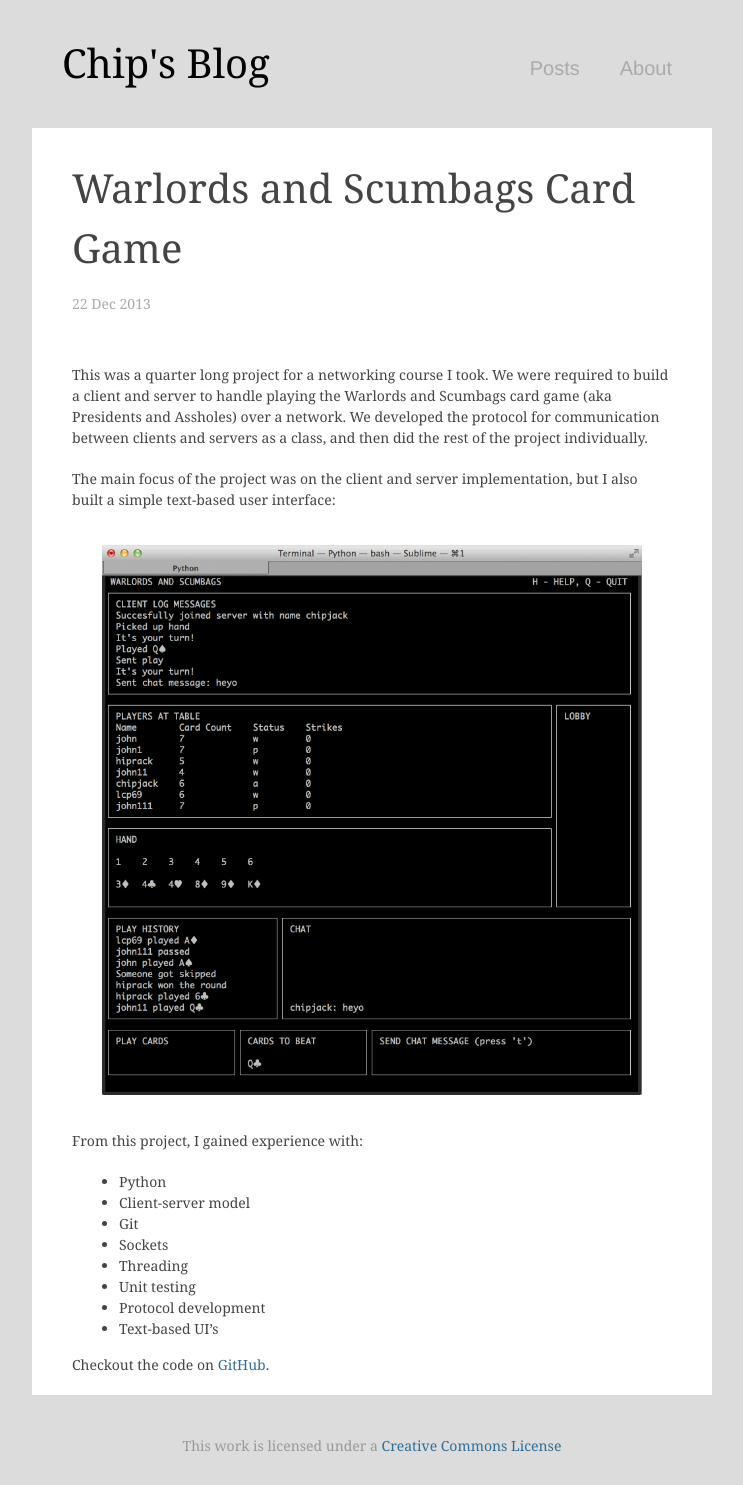
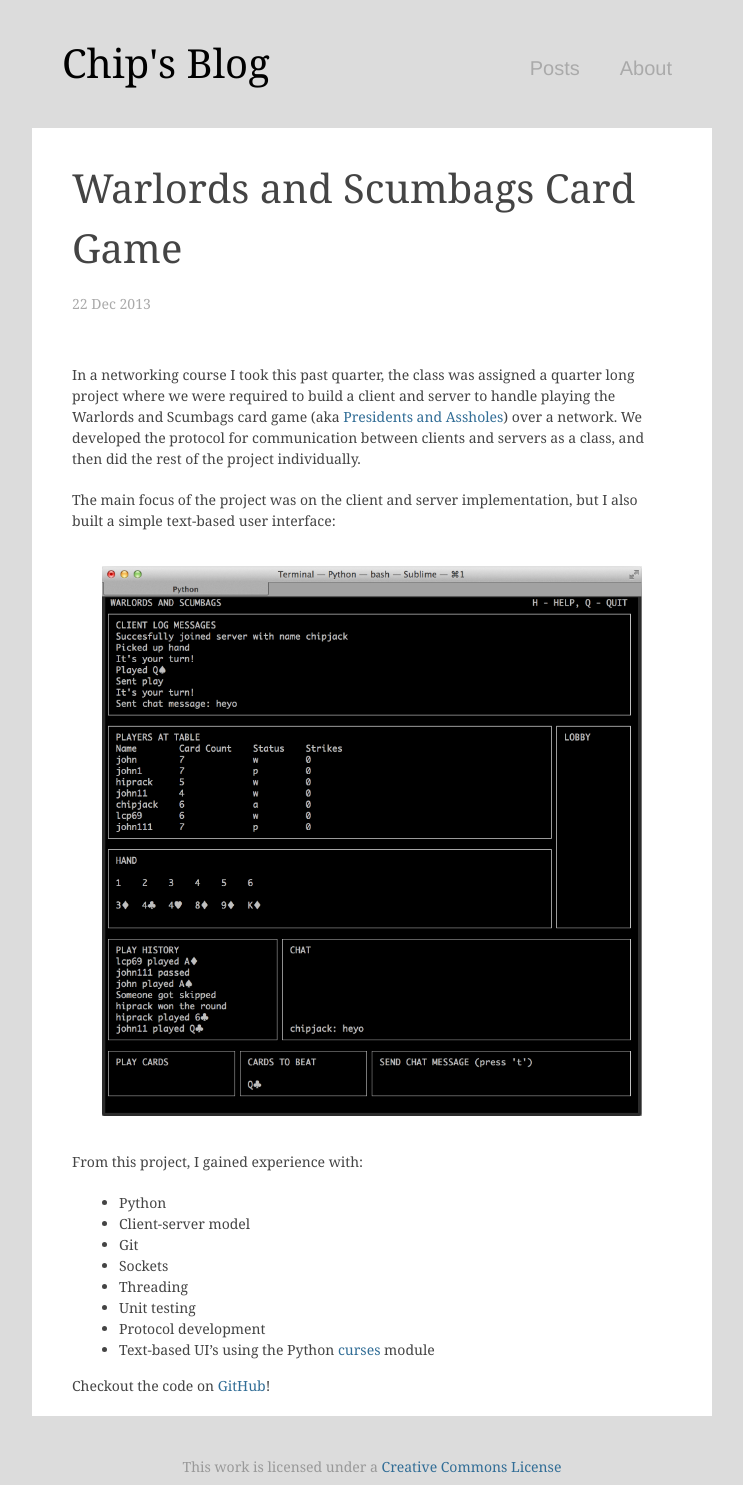
Before and after one commit to chipjacks/chipjacks.github.io, a Jekyll site: the page built from _posts/2013-12-22-warlords-and-scumbags.markdown, in a window 1280 px wide. Shown: the whole page, without its empty margins (268-1011 px from the left). Built offline with Jekyll 4.4.1, drawn with Linux system fonts in a browser that asks for light colours; Markdown is read by kramdown in place of the engine named in the settings; before the commit the page ends 1464 px from its top, so only the background shows below that.

```diff
--- a/_posts/2013-12-22-warlords-and-scumbags.markdown
+++ b/_posts/2013-12-22-warlords-and-scumbags.markdown
@@ -1,14 +1,16 @@
 ---
 layout: post
 title:  "Warlords and Scumbags Card Game"
+date: 2013-12-22
 categories: projects
 ---
 
-This was a quarter long project for a networking course I took. We were required
-to build a client and server to handle playing the Warlords and Scumbags card
-game (aka Presidents and Assholes) over a network. We developed the protocol for
-communication between clients and servers as a class, and then did the rest
-of the project individually.
+In a networking course I took this past quarter, the class was assigned a
+quarter long project where we were required to build a client and server to
+handle playing the Warlords and Scumbags card game (aka
+[Presidents and Assholes](http://www.pagat.com/climbing/asshole.html))
+over a network. We developed the protocol for communication between clients and
+servers as a class, and then did the rest of the project individually.
 
 The main focus of the project was on the client and server implementation, but
 I also built a simple text-based user interface:
@@ -26,6 +28,7 @@
 * Threading
 * Unit testing
 * Protocol development
-* Text-based UI's
+* Text-based UI's using the Python
+[curses](http://docs.python.org/3.3/library/curses.html) module
 
-Checkout the code on [GitHub](https://github.com/chipjacks/presidents-and-assholes).
+Checkout the code on [GitHub](https://github.com/chipjacks/presidents-and-assholes)!
--- a/css/main.css
+++ b/css/main.css
@@ -62,6 +62,12 @@
   text-decoration:underline;
 }
 a:visited { color: #996699; }
+
+#figure p {
+  margin-top: -15px;
+}
+
+
 
 /*****************************************************************************/
 /*
```
Also changed, not shown: _layouts/about.html (added, +9 -0 lines), _posts/2013-12-23-pagerank.markdown (added, +43 -0 lines), about/index.html (deleted, +0 -29 lines), about/index.markdown (added, +25 -0 lines), images/1998_google_logo.png (added), 1 other file.
